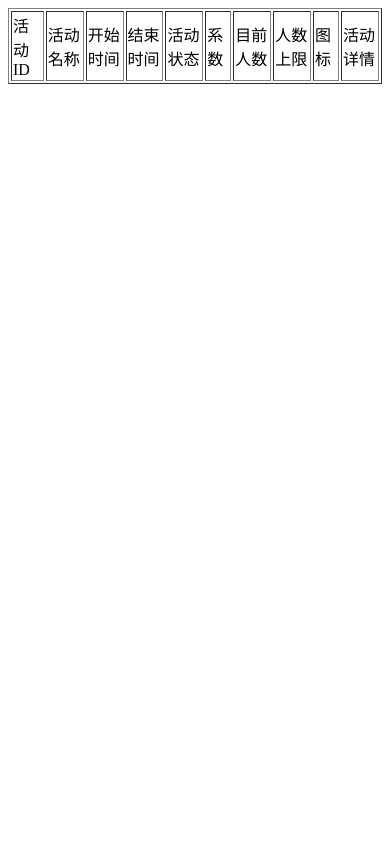
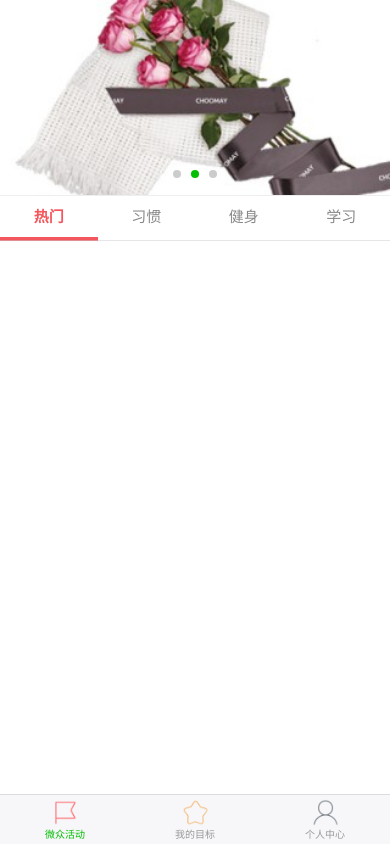
Before and after one commit to jialixiang/on-platform, a Django app: page /home/ in a window 390 px wide. Run offline with Django 3.2, Linux system fonts and the light colour scheme; data that the repository does not hold is empty; some libraries are stand-ins or nearby versions; some web fonts are replaced.

Commit message:
Add template/acitvity/index html, modify views to route to activity index.

```diff
--- a/on/views.py
+++ b/on/views.py
@@ -49,6 +49,5 @@ def login(request):
 
 def show_activities(request):
     activities = Activity.objects.all().order_by('start_time')
-    return render(request, 'on/index.html', {
-        'activities': activities
-    })
+    return render(request, 'on/activity/index.html', {
+        'activities': activities})
--- a/static/css/index.css
+++ b/static/css/index.css
@@ -97,6 +97,7 @@
     position: absolute;
     left: 0px;
     top: -3px;
+    color: black;
     vertical-align: middle;
     margin: auto;
     text-shadow: 0 0 3px rgba(255, 255, 255, 0.004);
--- /dev/null
+++ b/templates/on/activity/index.html
@@ -0,0 +1,141 @@
+<!DOCTYPE html>
+<html lang="zh-cmn-Hans">
+
+<head>
+	<meta charset="UTF-8">
+	<meta name="viewport" content="width=device-width, initial-scale=1">
+	<title>On!主页</title>
+	<link rel="stylesheet" href="/static/css/weui.min.css" />
+	<link rel="stylesheet" href="/static/css/bootstrap.css" />
+	<link rel="stylesheet" href="/static/css/jquery-weui.min.css" />
+	<link rel="stylesheet" href="/static/css/index.css" />
+	<link rel="stylesheet" href="/static/css/share.css"/>
+</head>
+
+<body ontouchstart>
+	<!--整个页面-->
+	<div class="top-pannel">
+		<!--轮播图-->
+		<div class="swiper-container">
+			<div class="swiper-wrapper">
+				<div class="swiper-slide">
+					<img src="/static/images/swiper-1.jpg" alt="">
+				</div>
+				<div class="swiper-slide">
+					<img src="/static/images/swiper-2.jpg" alt="">
+				</div>
+				<div class="swiper-slide">
+					<img src="/static/images/swiper-3.jpg" alt="">
+				</div>
+			</div>
+			<div class="swiper-pagination swiper-pagination-bullets">
+				<span class="swiper-pagination-bullet"></span>
+				<span class="swiper-pagination-bullet"></span>
+				<span class="swiper-pagination-bullet"></span>
+			</div>
+		</div>
+		<!--标签页-->
+		<div class="tabpage-panel">
+			<div class="weui-tab">
+				<div class="weui-navbar">
+					<a class="weui-navbar__item weui-bar__item--on" href="#nav1">
+						热门
+					</a>
+					<a class="weui-navbar__item" href="#nav2">
+						习惯
+					</a>
+					<a class="weui-navbar__item" href="#nav3">
+						健身
+					</a>
+					<a class="weui-navbar__item" href="#nav4">
+						学习
+					</a>
+				</div>
+				<div class="weui-tab__bd">
+					<!--热门页面-->
+					<div id="nav1" class="weui-tab__bd-item weui-tab__bd-item--active">
+						<div class="container">
+							<div class="row row-eq-height">
+                                {% for app in activities %}
+								<div class="col-xs-6">
+									<div class="nav-card" href="#">
+										<div class="card-header">
+											<span class="card-stage"></span>
+											<div class="card-name">{{ app.name }}</div>
+											<img src="{{ app.logoimgurl }}">
+										</div>
+										<span class="card-progress">
+											<span class="card-tag red_background">奖金池:3000</span>
+											<span class="clearfix"></span>
+											<span class="card-tag">人数:{{ a.active_participants }}</span>
+										</span>
+									</div>
+								</div>
+                                  {% endfor %}
+							</div>
+						</div>
+					</div>
+					<!--跑步页面-->
+					<div id="nav2" class="weui-tab__bd-item">
+						<h1>页面二</h1>
+					</div>
+					<!--学习页面-->
+					<div id="nav3" class="weui-tab__bd-item">
+						<h1>页面三</h1>
+					</div>
+					<!--健身页面-->
+					<div id="nav4" class="weui-tab__bd-item">
+						<h1>页面四</h1>
+					</div>
+				</div>
+			</div>
+		</div>
+		<!--导航栏, 使用微信风格-->
+		<div class="weui-tabbar">
+			<a href="/activity/index" class="weui-tabbar__item weui-bar__item--on">
+				<div class="weui-tabbar__icon">
+					<img src="/static/images/tabbar_flag.png" alt="">
+				</div>
+				<p class="weui-tabbar__label">微众活动</p>
+			</a>
+			<a href="/target/index" class="weui-tabbar__item">
+				<div class="weui-tabbar__icon">
+					<img src="/static/images/tabbar_star.png" alt="">
+				</div>
+				<p class="weui-tabbar__label">我的目标</p>
+			</a>
+			<a href="/user/index" class="weui-tabbar__item">
+				<div class="weui-tabbar__icon">
+					<img src="/static/images/tabbar_person.png" alt="">
+				</div>
+				<p class="weui-tabbar__label">个人中心</p>
+			</a>
+		</div>
+		<script type="text/javascript" src="/static/js/jquery.min.js"></script>
+		<script type="text/javascript" src="/static/js/fastclick.js"></script>
+		<script>
+			// fast click binding
+			$(function () {
+				FastClick.attach(document.body);
+			});
+		</script>
+		<script type="text/javascript" src="/static/js/jquery-weui.min.js"></script>
+		<script type="text/javascript" src="/static/js/bootstrap.min.js"></script>
+		<script type="text/javascript" src="/static/js/material.min.js"></script>
+		<script type="text/javascript" src="/static/js/index.js"></script>
+		<script type='text/javascript' src='/static/js/swiper.min.js' charset='utf-8'></script>
+		<script>
+			var swiper = new Swiper('.swiper-container', {
+				pagination: '.swiper-pagination',
+				paginationClickable: true,
+				loop: true,
+				autoplay: 3000,
+				teredSlides: true,
+				nextButton: '.swiper-button-next',
+				prevButton: '.swiper-button-prev',
+				autoplayDisableOnInteraction: false
+			});
+		</script>
+</body>
+
+</html>
```
